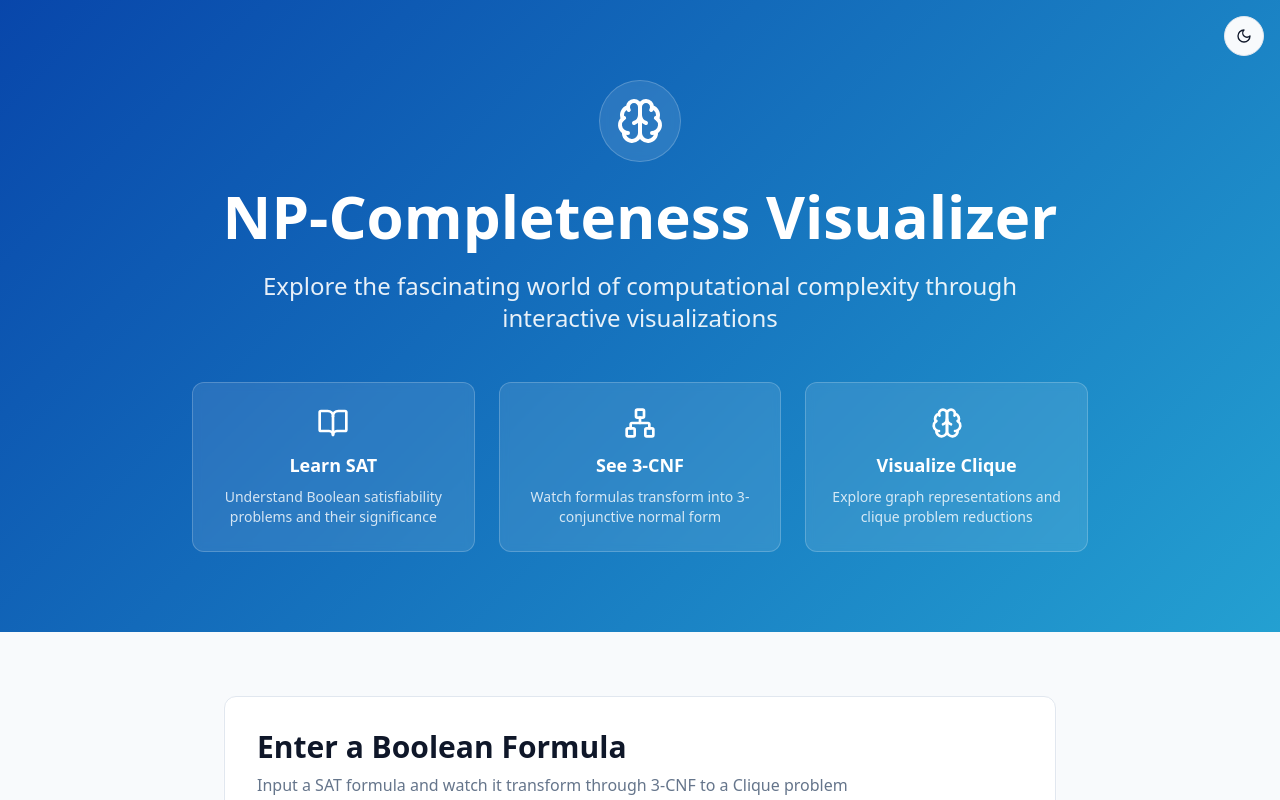
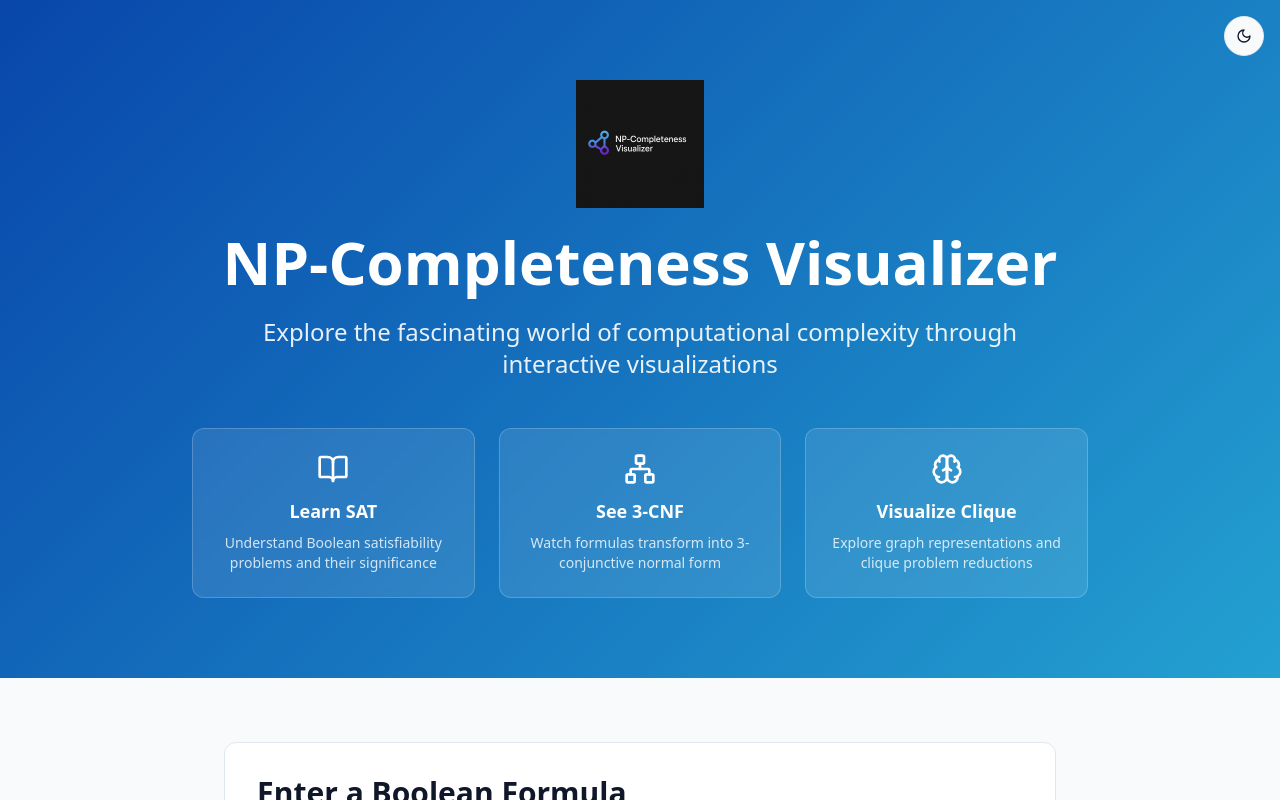
Before and after one commit to dexterdev007/np-crunch-visualizer, a React (Vite) app: page / in a window 1280 px wide. Shown: the top 800 px of the page. Built offline with nearby package versions, Linux system fonts and the light colour scheme; the HTML template or start-up script is replaced by a standard one.

Commit message:
Update logo and favicon

```diff
--- a/index.html
+++ b/index.html
@@ -2,6 +2,7 @@
 <html lang="en">
   <head>
     <meta charset="UTF-8" />
+    <link rel="icon" href="/favicon.png" type="image/png">
     <meta name="viewport" content="width=device-width, initial-scale=1.0" />
     <title>NP-Completeness Visualizer | Interactive Reduction Demo</title>
     <meta name="description" content="Learn computational complexity through interactive visualizations. Explore SAT, 3-CNF, and Clique problem reductions with step-by-step animations." />
--- a/src/components/Hero.tsx
+++ b/src/components/Hero.tsx
@@ -1,5 +1,6 @@
 import { BookOpen, Brain, Network } from "lucide-react";
 import ThemeToggle from "./ThemeToggle";
+import logo from "@/assets/logo.png";
 
 const Hero = () => {
   return (
@@ -11,9 +12,7 @@ const Hero = () => {
       <div className="container mx-auto max-w-6xl">
         <div className="text-center text-white animate-fade-in">
           <div className="mb-6 flex justify-center">
-            <div className="rounded-full bg-white/10 backdrop-blur-sm p-4 border border-white/20">
-              <Brain className="h-12 w-12" />
-            </div>
+            <img src={logo} alt="NP-Completeness Visualizer Logo" className="h-32 w-auto" />
           </div>
 
           <h1 className="text-5xl md:text-6xl font-bold mb-6 leading-tight">
```
Also changed, not shown: public/favicon.png (added), src/assets/logo.png (added).
